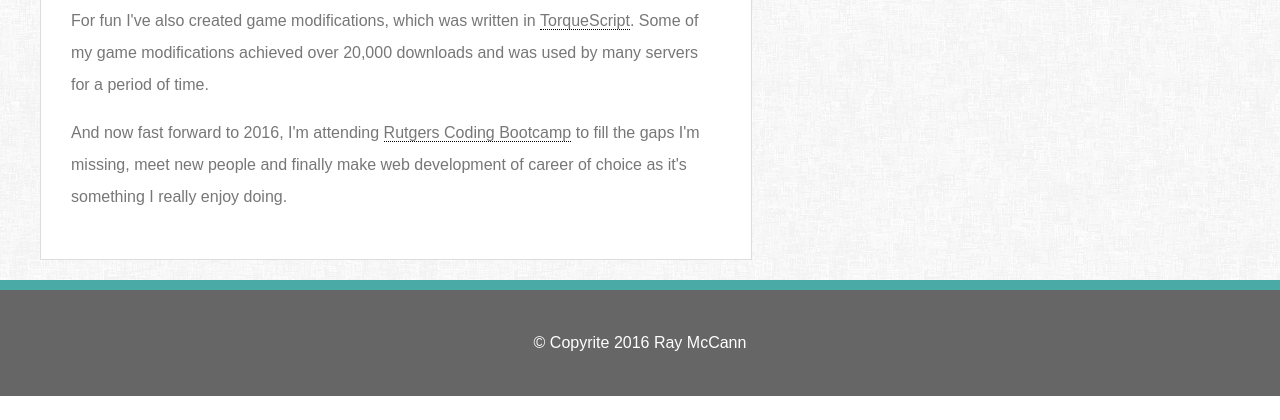
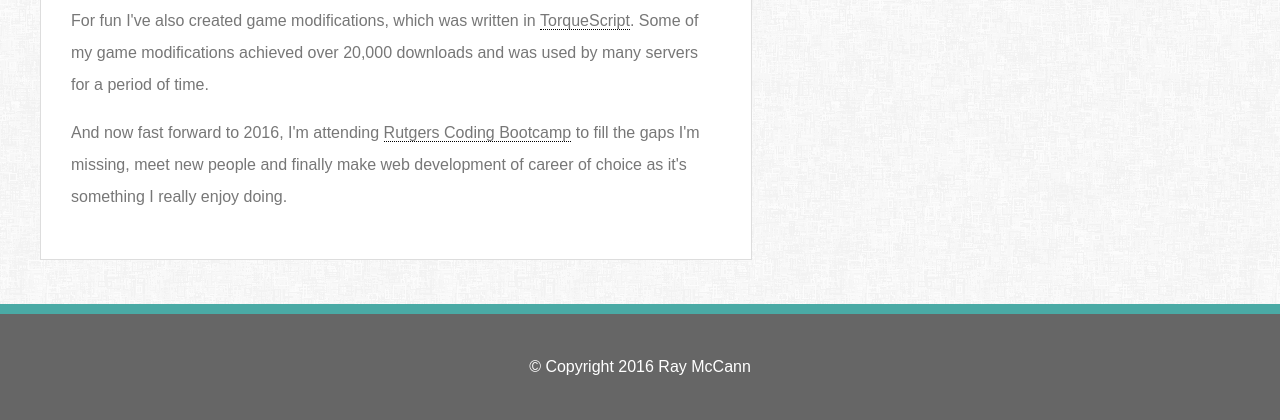
Before and after one commit to FalseFlash/Basic-Portfolio, a PHP site: page / in a window 1280 px wide. Shown: the part 708-1128 px from the top of the page. Before the commit the page ends 1104 px from the top, so only its background shows below. Run offline with PHP 8.4, Linux system fonts and the light colour scheme; some libraries are stand-ins or nearby versions.

Commit message:
Fixed footer not sticking

```diff
--- a/assets/css/style.css
+++ b/assets/css/style.css
@@ -1,7 +1,13 @@
+html {
+    height: 100%;
+}
+
 body {
+    position: relative;
     font-family: 'Arial', 'Helvetica Neue', Helvetica, sans-serif;
     background: url('../images/fabric_of_squares_gray.png');
     color: #777777;
+    min-height: 100%;
 }
 
 a {
@@ -23,7 +29,6 @@ header ul li a:hover, header ul li a.active {
 
 .container {
     position: relative;
-    width:70%;
     width: 1200px;
     overflow: hidden;
     margin: 0 auto;
@@ -91,6 +96,7 @@ section main.contentBlock {
     width: 650px;
     background: #FFF;
     padding: 30px;
+    margin-bottom: 10em;
     border: 1px solid #dddddd;
 }
 
@@ -138,8 +144,8 @@ section aside.smallBlock {
 }
 
 footer {
-    position: relative;
-    bottom: 0px;
+    position: absolute;
+    bottom: 0;
     left: 0;
     height: 106px;
     width: 100%;
--- a/contact.html
+++ b/contact.html
@@ -55,7 +55,7 @@
             </section>
         </div>
         <footer>
-            &copy; Copyrite <span id="yearDate">2016</span> Ray McCann
+            &copy; Copyright <span id="yearDate">2016</span> Ray McCann
             <script src="https://cdnjs.cloudflare.com/ajax/libs/jquery/3.1.1/jquery.min.js"></script>
             <script src="assets/js/script.js"></script>
         </footer>
--- a/index.html
+++ b/index.html
@@ -54,7 +54,7 @@
             </section>
         </div>
         <footer>
-            &copy; Copyrite <span id="yearDate">2016</span> Ray McCann
+            &copy; Copyright <span id="yearDate">2016</span> Ray McCann
             <script src="https://cdnjs.cloudflare.com/ajax/libs/jquery/3.1.1/jquery.min.js"></script>
             <script src="assets/js/script.js"></script>
         </footer>
--- a/portfolio.html
+++ b/portfolio.html
@@ -60,7 +60,7 @@
             </section>
         </div>
         <footer>
-            &copy; Copyrite <span id="yearDate">2016</span> Ray McCann
+            &copy; Copyright <span id="yearDate">2016</span> Ray McCann
             <script src="https://cdnjs.cloudflare.com/ajax/libs/jquery/3.1.1/jquery.min.js"></script>
             <script src="assets/js/script.js"></script>
         </footer>
```
